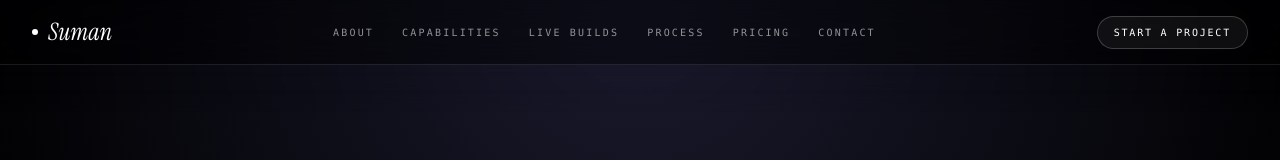
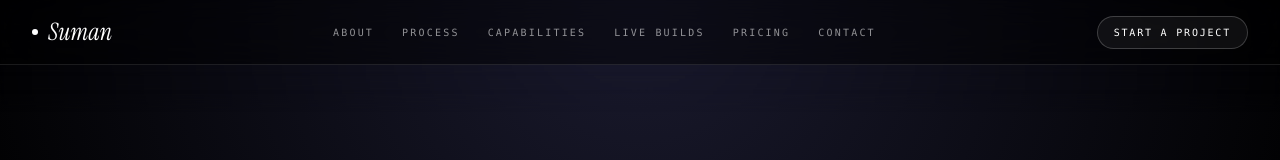
Before and after one commit to heroin0kahero-star/portfolio, a React (Vite) app: page / in a window 1280 px wide. Shown: the top 160 px of the page. Built offline with nearby package versions, Linux system fonts and the light colour scheme.

Commit message:
Reorder sections and navigation

```diff
--- a/src/App.tsx
+++ b/src/App.tsx
@@ -48,13 +48,13 @@ export default function App() {
           <AboutSection />
         </SectionBoundary>
 
+        <TimelineAnimation />
+
         <CapabilitiesSection />
 
         <SectionBoundary label="Live builds">
           <LiveBuildsSection />
         </SectionBoundary>
-
-        <TimelineAnimation />
 
         <SectionBoundary label="Pricing">
           <NeoBrutalismLayer />
--- a/src/components/Navigation.tsx
+++ b/src/components/Navigation.tsx
@@ -11,9 +11,9 @@ import { Menu, X } from "lucide-react";
 
 const LINKS = [
   { href: "#about", label: "About" },
+  { href: "#process", label: "Process" },
   { href: "#capabilities", label: "Capabilities" },
   { href: "#live-builds", label: "Live builds" },
-  { href: "#process", label: "Process" },
   { href: "#pricing", label: "Pricing" },
   { href: "#contact", label: "Contact" },
 ];
```
